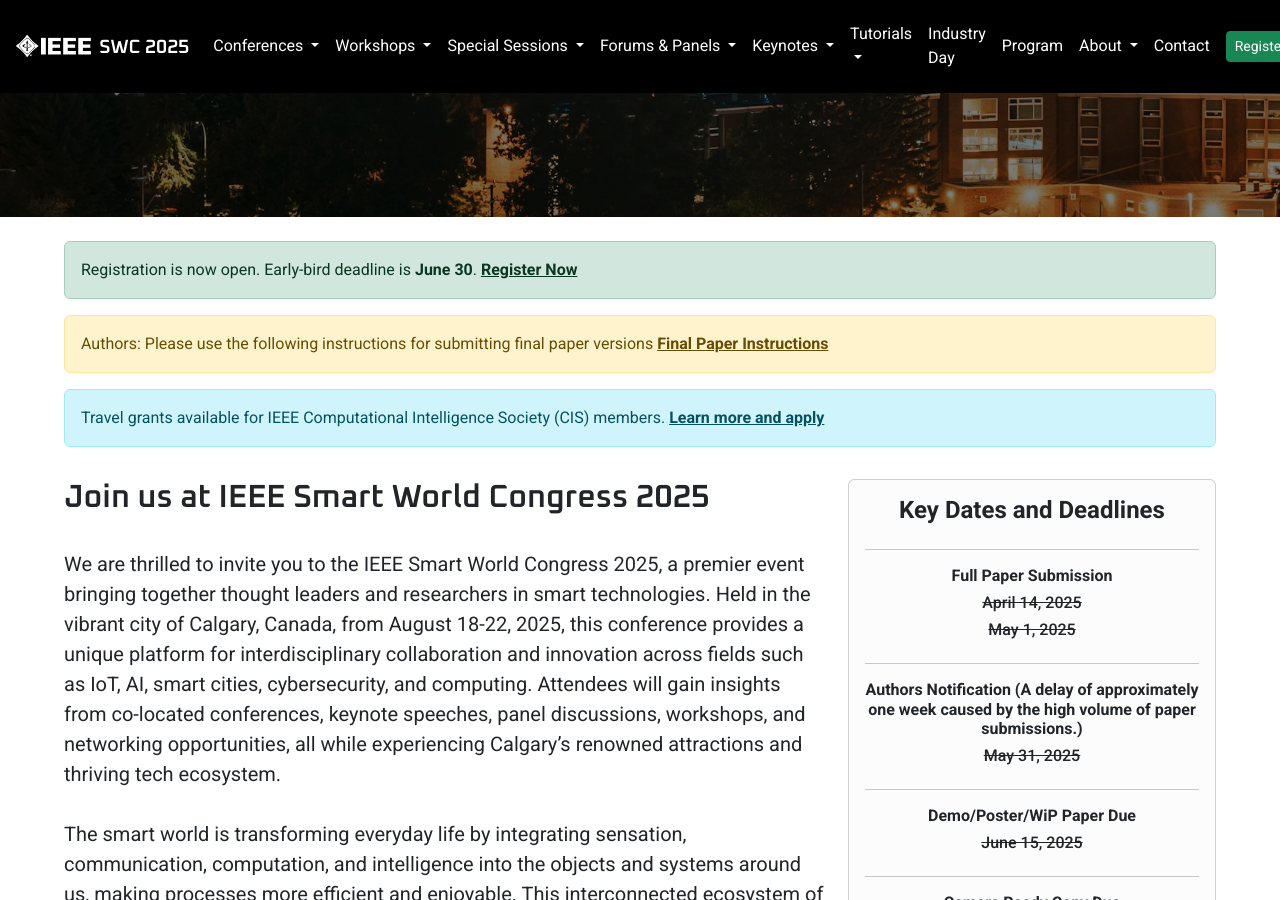
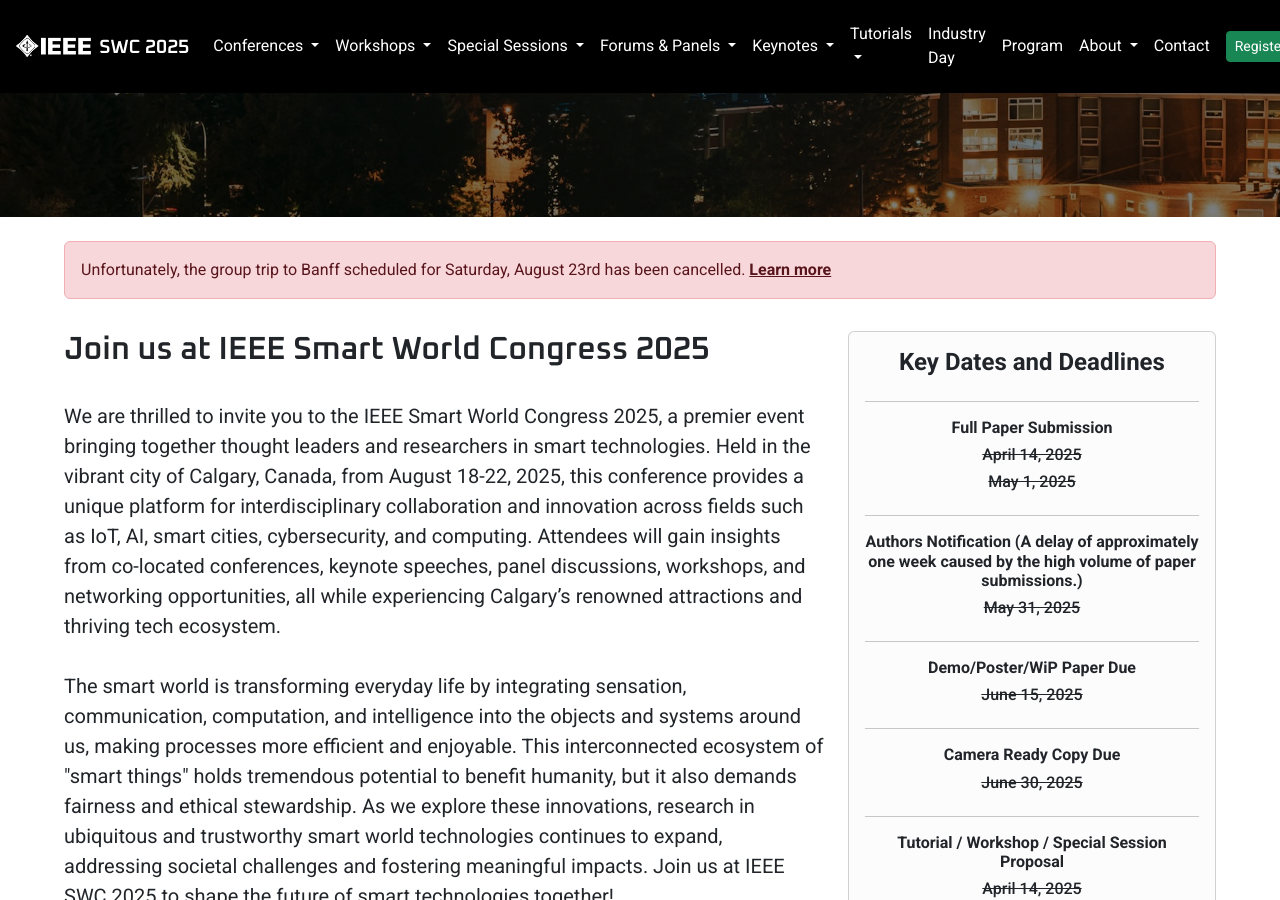
Before and after one commit to IEEE-SWC-2025/IEEE-SWC-2025.github.io, a Jekyll site: the page built from index.html, in a window 1280 px wide and 900 px high, scrolled down 593 px. Built offline with Jekyll 4.4.1, drawn with Linux system fonts in a browser that asks for light colours; some of the changed text lies outside the part shown.

Commit message:
Updated banff group trip

```diff
--- a/index.html
+++ b/index.html
@@ -63,23 +63,10 @@
   class="page-section container-fluid pt-3 px-4 pb-5 mt-2 d-flex flex-column gap-3"
 >
   <div>
-    <div class="alert alert-success" role="alert">
-      Registration is now open. Early-bird deadline is <b>June 30</b>.
-      <a href="/registration/" class="alert-link">Register Now</a>
-    </div>
-    <div class="alert alert-warning" role="alert">
-      Authors: Please use the following instructions for submitting final paper
-      versions
-      <a href="/final-paper-instructions/" class="alert-link"
-        >Final Paper Instructions</a
-      >
-    </div>
-    <div class="alert alert-info" role="alert">
-      Travel grants available for IEEE Computational Intelligence Society (CIS)
-      members.
-      <a href="/travel/ieee-cis-travel-grants" class="alert-link"
-        >Learn more and apply</a
-      >
+    <div class="alert alert-danger" role="alert">
+      Unfortunately, the group trip to Banff scheduled for Saturday, August 23rd
+      has been cancelled.
+      <a href="/travel/banff-group-trip/" class="alert-link">Learn more</a>
     </div>
   </div>
   <div class="row">
@@ -884,9 +871,6 @@
           class="d-flex flex-sm-row gap-2 flex-column justify-content-center justify-content-sm-start"
         >
           <a href="/venue/calgary" class="btn btn-primary">Learn More</a>
-          <a href="/travel/banff-group-trip/" class="btn btn-primary"
-            >Join a Group Trip to Banff</a
-          >
         </div>
       </div>
     </div>
```
Also changed, not shown: program/index.html (+3 -37 lines), travel/banff-group-trip/index.html (+12 -8 lines).
